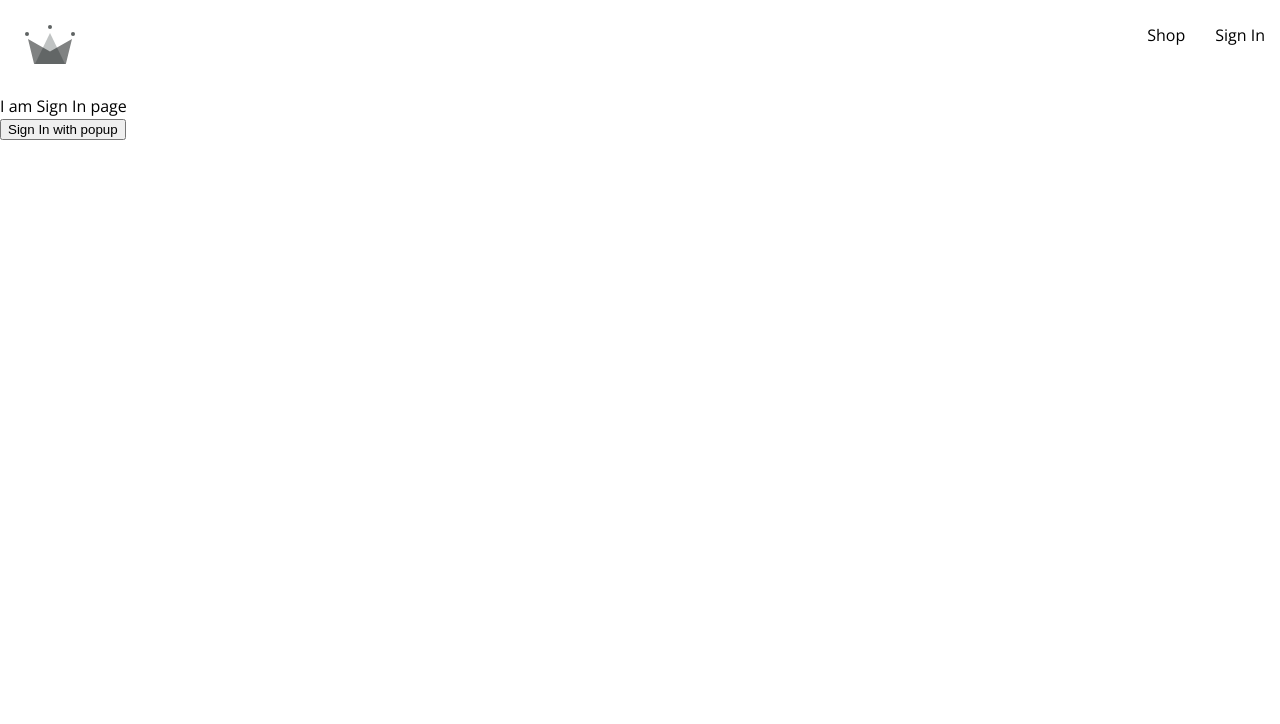
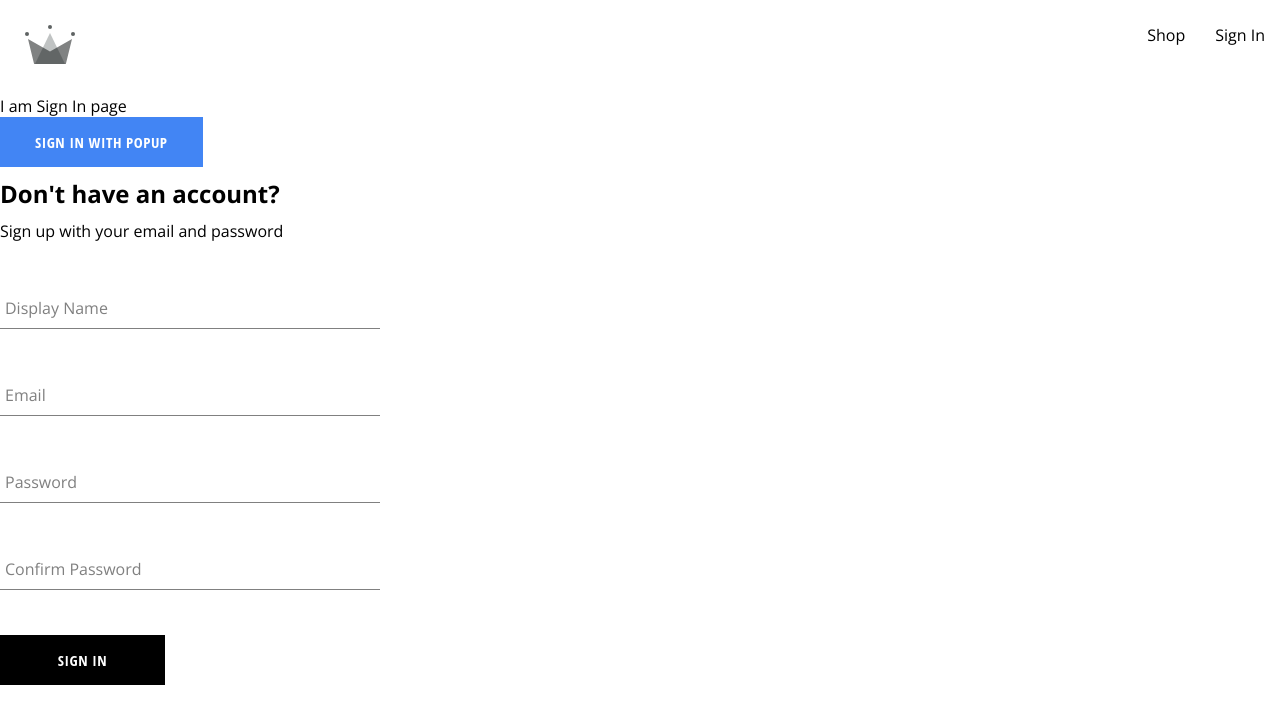
Before and after one commit to franpas12123/react-clothing-ecommerce, a React (Vite) app: page /sign-in in a window 1280 px wide. Shown: the top 724 px of the page. Built offline with nearby package versions, Linux system fonts and the light colour scheme.

Commit message:
update components to use Button component

```diff
--- a/src/components/sign-up-form/sign-up-form.component.jsx
+++ b/src/components/sign-up-form/sign-up-form.component.jsx
@@ -3,7 +3,11 @@ import {
   createAuthUserWithEmailAndPassword,
   createUserDocumentFromAuth
 } from '@/utils/firebase'
+
 import FormInput from '@/components/form-input/form-input.component'
+import Button from '@/components/button/button.component'
+
+import './sign-up-form.styles.scss'
 
 const defaultFormFields = {
   displayName: '',
@@ -44,8 +48,9 @@ const SignUpForm = () => {
   }
 
   return (
-    <div>
-      <h1>Sign up with your email and password</h1>
+    <div className='sign-up-container'>
+      <h2>Don't have an account?</h2>
+      <span>Sign up with your email and password</span>
 
       <form onSubmit={onSubmitHandler}>
         <FormInput
@@ -84,7 +89,7 @@ const SignUpForm = () => {
           required
         />
 
-        <button type='submit'>Sign In</button>
+        <Button type='submit'>Sign In</Button>
       </form>
     </div>
   )
--- /dev/null
+++ b/src/components/sign-up-form/sign-up-form.styles.scss
@@ -0,0 +1,9 @@
+.sign-up-container {
+  display: flex;
+  flex-direction: column;
+  width: 380px;
+
+  h2 {
+    margin: 10px 0;
+  }
+}
--- a/src/routes/sign-in/sign-in.component.jsx
+++ b/src/routes/sign-in/sign-in.component.jsx
@@ -2,6 +2,9 @@ import {
   signInWithGooglePopup,
   createUserDocumentFromAuth,
 } from '@/utils/firebase'
+
+import SignUpForm from '@/components/sign-up-form/sign-up-form.component'
+import Button from '@/components/button/button.component'
 
 const SignIn = () => {
   const handleSignInWithPopup = async () => {
@@ -13,7 +16,8 @@ const SignIn = () => {
   return (
     <>
       <div>I am Sign In page</div>
-      <button onClick={handleSignInWithPopup}>Sign In with popup</button>
+      <Button onClick={handleSignInWithPopup} buttonType='google'>Sign In with popup</Button>
+      <SignUpForm />
     </>
   )
 }
```
